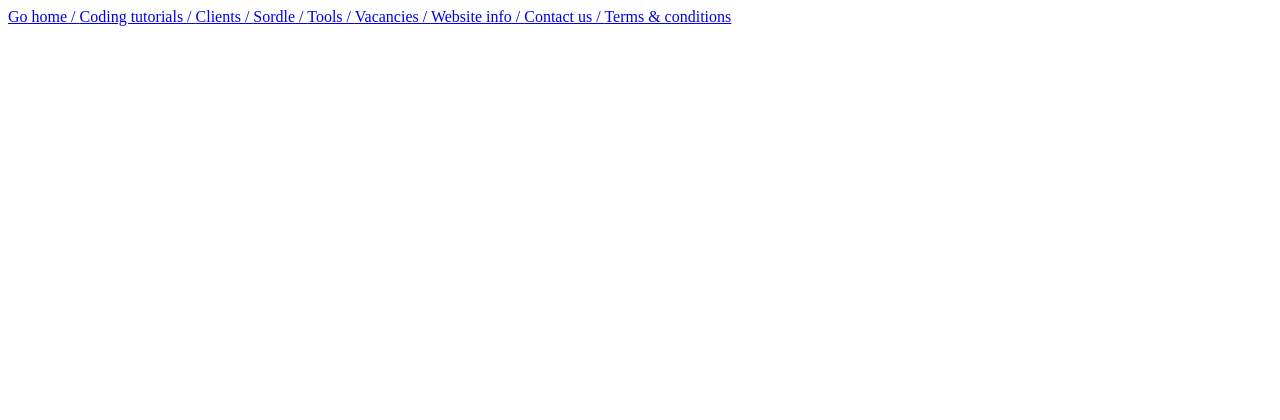
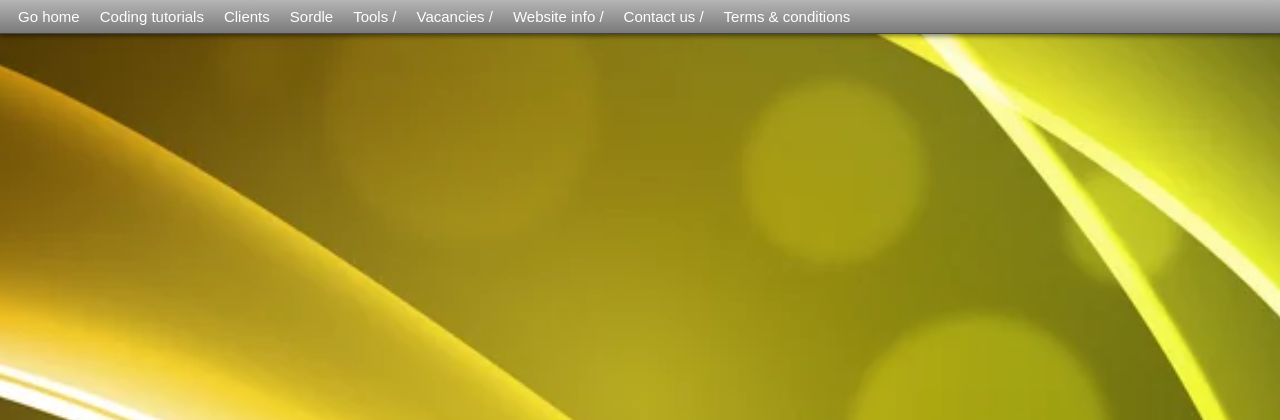
Before and after one commit to danieljustingray/soppy-inc, a PHP site: page /nav.html in a window 1280 px wide. Shown: the top 420 px of the page. Run offline with PHP 8.4, Linux system fonts and the light colour scheme.

Commit message:
changed stuff
a

```diff
--- a/nav.html
+++ b/nav.html
@@ -1,36 +1,12 @@
-<style>
-.topnav {
-  overflow: hidden;
-  background-color: #333;
-}
-
-.a {
-  float: left;
-  color: #f2f2f2;
-  text-align: center;
-  padding: 14px 16px;
-  text-decoration: none;
-  font-size: 17px;
-}
-
-.a:hover {
-  background-color: #ddd;
-  color: black;
-}
-
-.a:active {
-  background-color: #04AA6D;
-  color: white;
-}
-</style>
+<link rel="stylesheet" href="style.css">
 <nav>
-  <a href="../soppy-inc/index.html">Go home / </a>
-  <a href="../soppy-inc/tutorials.html">Coding tutorials / </a>
-  <a href="../soppy-inc/projects.html">Clients / </a>
-  <a href="../soppy-inc/sordle/index.html">Sordle / </a>
-  <a href="../soppy-inc/tools.html">Tools / </a>
-  <a href="../soppy-inc/vacancies.html">Vacancies / </a>
-  <a href="../soppy-inc/websiteinfo.html">Website info / </a>
-  <a href="../soppy-inc/contact.html">Contact us / </a>
-  <a href="../soppy-inc/termsconditions.html">Terms & conditions</a>
+  <a href="index.html">Go home</a>
+  <a href="tutorials.html">Coding tutorials</a>
+  <a href="projects.html">Clients</a>
+  <a href="sordle/index.html">Sordle</a>
+  <a href="tools.html">Tools / </a>
+  <a href="vacancies.html">Vacancies / </a>
+  <a href="websiteinfo.html">Website info / </a>
+  <a href="contact.html">Contact us / </a>
+  <a href="termsconditions.html">Terms & conditions</a>
 </nav>
--- a/style.css
+++ b/style.css
@@ -32,18 +32,23 @@ header a:hover {
 nav {
   text-align: center;
   overflow: hidden;
+  font-size: 19px;
   padding: 8px;
-  color: #506d51;
-  font-size: 19px;
-  cursor: default;
-  background-image: url("images/nav.png");
-  box-shadow: 0px 10px 15px rgba(0, 0, 0, 0.3), inset 0px 2px 1px rgba(255, 255, 255, 0.3), inset 0px -2px 1px rgba(0, 0, 0, 0.4);
-  gap: 15px;
+  display: flex;
+  width: 100%;
+  background: linear-gradient(to bottom, #b5b5b5, #7a7a7a);
+  color: white;
+  border-bottom: 1px solid #444;
+  box-shadow: 0 2px 5px rgba(0, 0, 0, 0.5);
+  margin: 0px;
+  margin-right: 2px;
 }
 nav a {
   text-decoration: none;
   color: white;
   font-size: 15px;
+  margin: 0 10px;
+  display: inline-block;
 }
 section {
   display: flex;
```
Also changed, not shown: other parts of style.css (+33 -11 lines).
